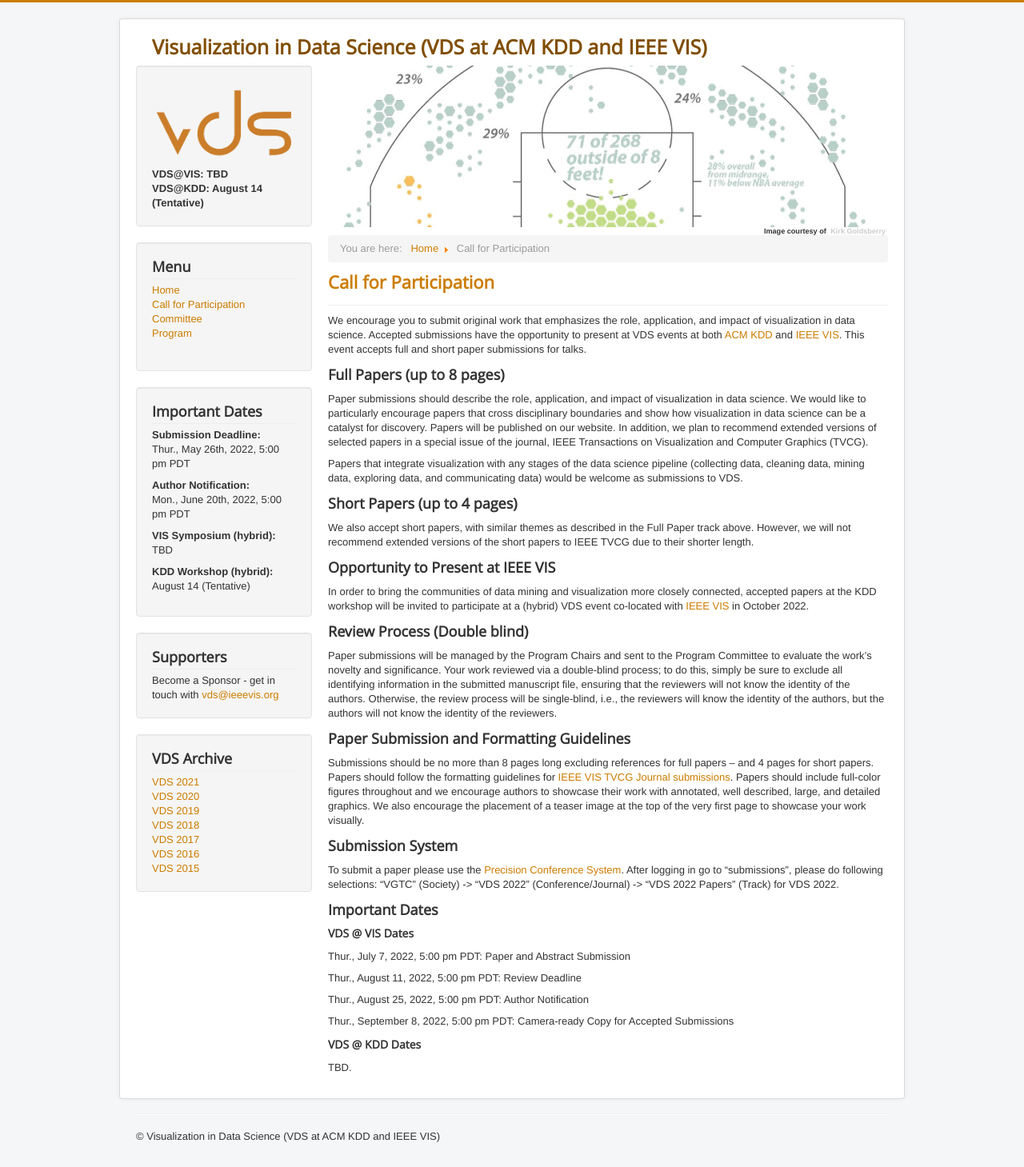
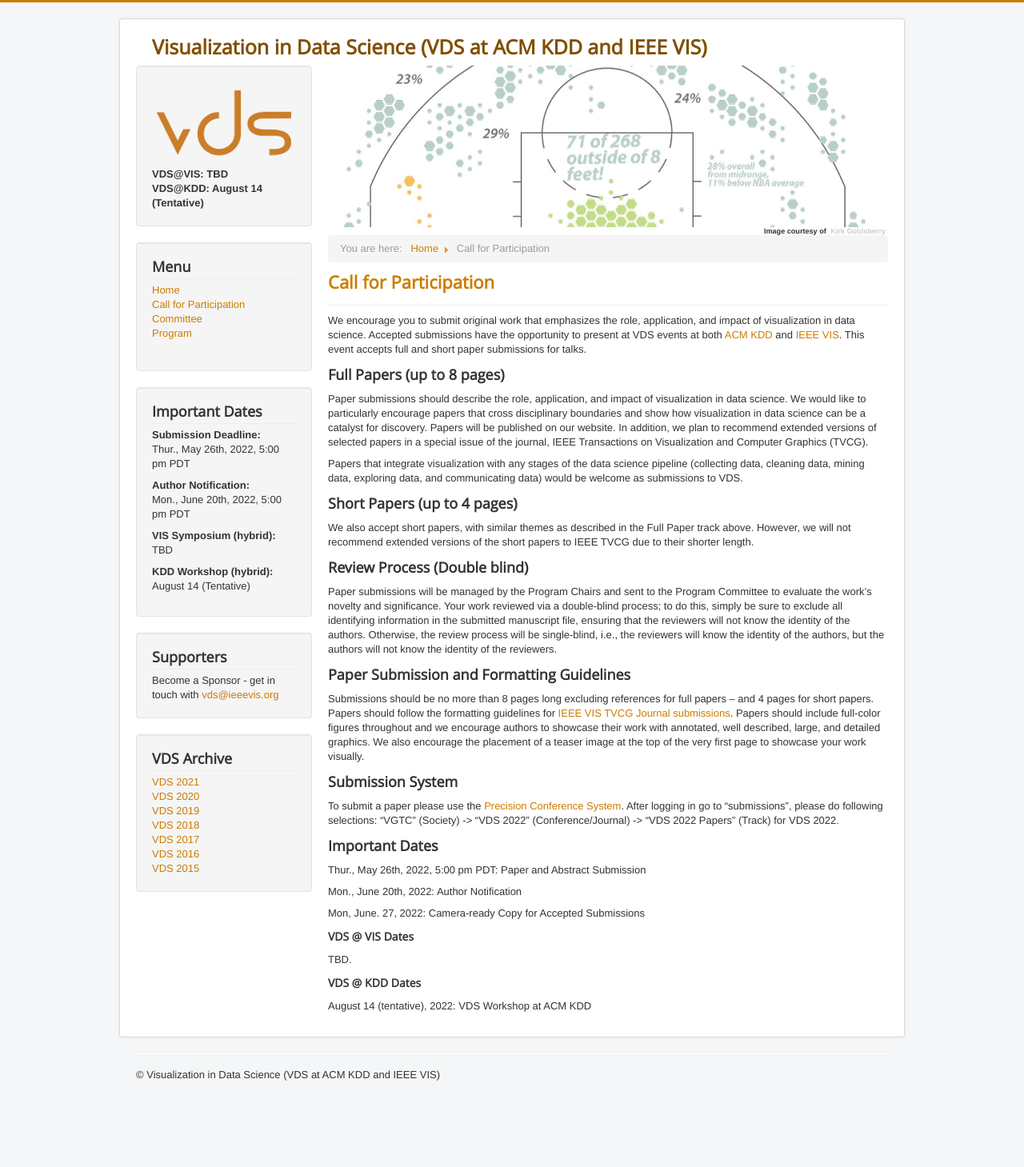
Before and after one commit to visualdatascience/2022, a Jekyll site: the page built from cfp.md, in a window 1280 px wide. Shown: the whole page at 80% size. Built offline with Jekyll 4.4.1, drawn with Linux system fonts in a browser that asks for light colours; after the commit the page ends 1382 px from its top, so only the background shows below that.

Commit message:
Update cfp.md

```diff
--- a/cfp.md
+++ b/cfp.md
@@ -16,10 +16,6 @@ Papers that integrate visualization with any stages of the data science pipeline
 
 We also accept short papers, with similar themes as described in the Full Paper track above.  However, we will not recommend extended versions of the short papers to IEEE TVCG due to their shorter length.
 
-### Opportunity to Present at IEEE VIS
-
-In order to bring the communities of data mining and visualization more closely connected, accepted papers at the KDD workshop will be invited to participate at a (hybrid) VDS event co-located with [IEEE VIS](http://ieeevis.org/year/2021/welcome) in October 2022.
-
 ### Review Process (Double blind)
 
 Paper submissions will be managed by the Program Chairs and sent to the Program Committee to evaluate the work’s novelty and significance.  Your work reviewed via a double-blind process; to do this, simply be sure to exclude all identifying information in the submitted manuscript file, ensuring that the reviewers will not know the identity of the authors. Otherwise, the review process will be single-blind, i.e., the reviewers will know the identity of the authors, but the authors will not know the identity of the reviewers.
@@ -34,22 +30,22 @@ Submissions should be no more than 8 pages long excluding references for full pa
 To submit a paper please use the [Precision Conference System](https://new.precisionconference.com/submissions). After logging in go to  "submissions”, please do following selections: “VGTC” (Society) -> "VDS 2022" (Conference/Journal) -> "VDS 2022 Papers" (Track) for VDS 2022.
 
 
+### Important Dates
 
-### Important Dates
+Thur., May 26th, 2022, 5:00 pm PDT: Paper and Abstract Submission
+
+Mon., June 20th, 2022: Author Notification
+
+Mon, June. 27, 2022: Camera-ready Copy for Accepted Submissions
+
 
 #### VDS @ VIS Dates
 
-Thur., July 7, 2022, 5:00 pm PDT: Paper and Abstract Submission
-
-Thur., August 11, 2022, 5:00 pm PDT: Review Deadline
-
-Thur., August 25, 2022, 5:00 pm PDT: Author Notification
-
-Thur., September 8, 2022, 5:00 pm PDT: Camera-ready Copy for Accepted Submissions
+TBD.
 
 #### VDS @ KDD Dates
 
-TBD.
+August 14 (tentative), 2022: VDS Workshop at ACM KDD
 
 
 <!---
```
Also changed, not shown: other parts of cfp.md (+6 -0 lines).
